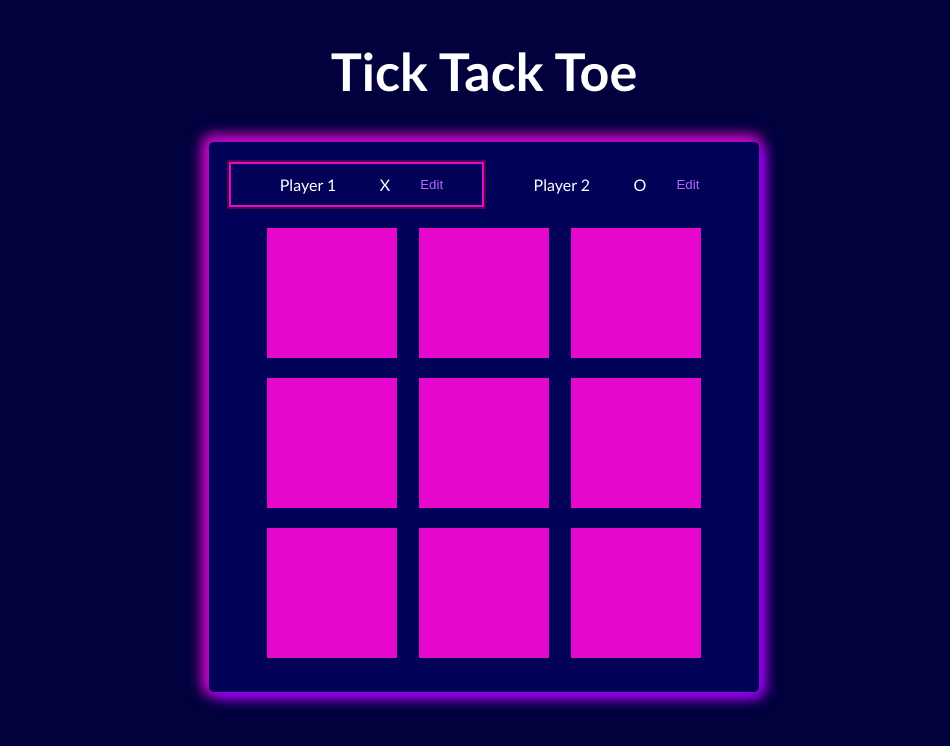
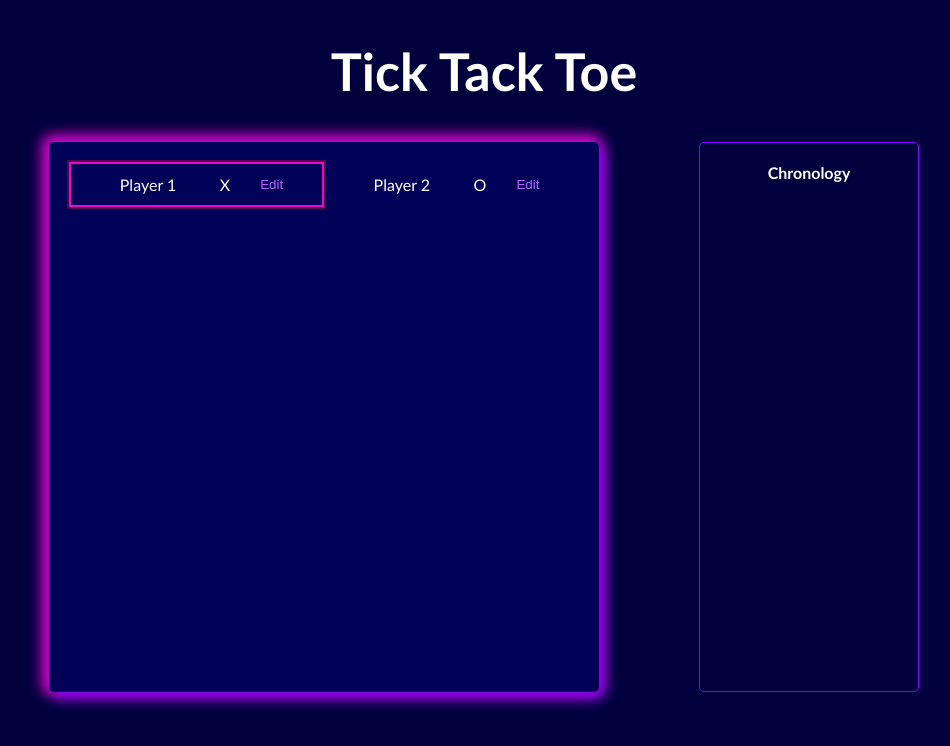
Before and after one commit to inv123/react-tick-tack-toe, a React (Create React App) app: page / in a window 1280 px wide. Shown: the top 746 px of the page, without its empty margins (156-1106 px from the left). Built offline with nearby package versions, Linux system fonts and the light colour scheme.

Commit message:
update player name

```diff
--- a/src/App.js
+++ b/src/App.js
@@ -4,14 +4,32 @@ import { Player } from './components/Player';
 import { GameBoard } from './components/GameBoard';
 import { useState } from 'react';
 
-export const App = () => {
-    const [playerTurn, setPlayerTurn] = useState('X');
+const PLAYERS = [
+    {
+        name: 'Player 1',
+        sign: 'X',
+        isActive: true
+    },
+    {
+        name: 'Player 2',
+        sign: 'O',
+        isActive: false
+    }
+]
 
 
-    function setPlayerMove(){
-        playerTurn === 'X' ? setPlayerTurn('O') : setPlayerTurn('X')
+export const App = () => {
+   const [playerInfo, setPlayerInfo] = useState(PLAYERS)
 
-    }
+   function setNewPlayerName(sign, inputName){
+       const updatePlayer = [...playerInfo].map((player) => {
+            if(player.sign == sign){
+                return {... player, name: inputName}
+            }
+            return player
+       })
+       setPlayerInfo(updatePlayer)
+   }
 
   return (
    <main>
@@ -23,12 +41,21 @@ export const App = () => {
             <div className='gaming-field'>
                 {/* PLAYERS */}
                 <div className='players'>
-                    <Player name='Player 1' sign={'X'} turn={playerTurn}></Player>
-                    <Player name='Player 2' sign={'O'} turn={playerTurn}></Player>
+                    {playerInfo.map((player, index) => (
+                        <Player key={index} name={player.name} sign={player.sign} isActive={player.isActive} setNewPlayerName={setNewPlayerName}/>
+                    ))}
                 </div>
 
                 {/* BOARD */}
-                <GameBoard setPlayerMove={setPlayerMove} turn={playerTurn}></GameBoard>
+                <GameBoard ></GameBoard>
+            </div>
+            <div className='chronology'>
+                <h4>Chronology</h4>
+                <ul>
+                    {/* {chronology.map((history, index) => (
+                        <li key={index}>{history.player} mark {history.mark} on row{history.row} and col {history.col}</li>
+                    ))} */}
+                </ul>
             </div>
         </div>
    </main>
--- a/src/components/GameBoard.js
+++ b/src/components/GameBoard.js
@@ -8,33 +8,20 @@ const initialGameBoard = [
     [null, null, null]
 ]
 
-export const GameBoard = ({turn, setPlayerMove}) => {
-    const [gameBoard, setGameBoard] = useState(initialGameBoard);
+export const GameBoard = ({turn, setPlayerMove, updateChronology}) => {
 
-    function handleClickBoard(rowIndex, colIndex, symbol){
-        setPlayerMove()
-        setGameBoard((prevGameBoard) => {
-            const updatedGameBoard = [...prevGameBoard.map((innerArray) => [...innerArray])];
-            if(turn === 'X'){
-                updatedGameBoard[rowIndex][colIndex] = "X";
 
-            }else{
-                updatedGameBoard[rowIndex][colIndex] = "O";
 
-            }
-            return updatedGameBoard
-        })
-    }
 
   return (
     <div className='game-board' >
-        {gameBoard.map((row, rowIndex) => (
+        {/* {gameBoard.map((row, rowIndex) => (
             <ul key={rowIndex}>
                 {row.map((col, colIndex) => (
                     <li key={colIndex} onClick={() => handleClickBoard(rowIndex, colIndex)}>{col}</li>
                 ))}
             </ul>
-        ))}
+        ))} */}
     </div>
   )
 }
--- a/src/components/Player.js
+++ b/src/components/Player.js
@@ -1,10 +1,10 @@
 import React from "react";
 import { useState } from "react";
 
-export const Player = ({name, sign, turn}) => {
+export const Player = ({name, sign, isActive, setNewPlayerName}) => {
     const [isEditing, setIsEditing] = useState(false);
-    const [playerName,setPlayerName] = useState(name);
-    const setPlayerTurnClass = turn === sign ? ' active' : null;
+    const [inputName, setInputName] = useState(name)
+    const setPlayerTurnClass = isActive ? ' active' : null;
     const editActionBtnClass = isEditing ? ' active' : null;
 
     function handleClick(){
@@ -13,19 +13,21 @@ export const Player = ({name, sign, turn}) => {
 
   return (
     <div className={'player ' + setPlayerTurnClass}>
-      {!isEditing ?
-        <span className="name">{playerName}</span>
-        :
-        <input
+      {!isEditing
+        ? <span className="name">{name}</span>
+        : <input
             className="name-input"
             type="text"
-            value={playerName}
-            onChange={(e) => setPlayerName(e.target.value)}></input>}
-
+            value={inputName}
+            onChange={(e) => setInputName(e.target.value)}></input>
+      }
       <span className="sign">{sign}</span>
       <button
         className={'action-btn ' + editActionBtnClass}
-        onClick={handleClick}>
+        onClick={() => {
+          handleClick();
+          isEditing && setNewPlayerName(sign, inputName)
+        }}>
         {isEditing ? 'Save' : 'Edit'}
         </button>
     </div>
--- a/src/style.css
+++ b/src/style.css
@@ -2,6 +2,10 @@
   box-sizing: border-box;
   margin: 0;
   padding: 0;
+}
+
+ul li {
+  list-style: none;
 }
 
 body {
@@ -22,6 +26,7 @@ body .gaming-field-container {
   width: 100%;
   display: flex;
   justify-content: center;
+  gap: 100px;
 }
 body .gaming-field-container .gaming-field {
   height: 550px;
@@ -156,4 +161,21 @@ body .gaming-field-container .gaming-field .game-board ul li button {
   background: none;
   border: none;
   cursor: pointer;
+}
+body .gaming-field-container .chronology {
+  max-width: 220px;
+  width: 100%;
+  display: flex;
+  justify-content: flex-start;
+  align-items: center;
+  flex-direction: column;
+  padding: 20px;
+  border: 1px solid #8800ff;
+  border-radius: 5px;
+}
+body .gaming-field-container .chronology h4 {
+  margin-bottom: 20px;
+}
+body .gaming-field-container .chronology li {
+  margin: 10px 0;
 }/*# sourceMappingURL=style.css.map */
--- a/src/style.scss
+++ b/src/style.scss
@@ -6,6 +6,10 @@ $dark-blue: rgb(1, 1, 62);
     box-sizing: border-box;
     margin: 0;
     padding: 0;
+}
+
+ul li{
+    list-style: none;
 }
 
 
@@ -30,6 +34,7 @@ body{
         width: 100%;
         display: flex;
         justify-content: center;
+        gap: 100px;
 
         .gaming-field{
             height: 550px;
@@ -191,5 +196,25 @@ body{
                 }
             }
         }
+
+        .chronology{
+            max-width: 220px;
+            width: 100%;
+            display: flex;
+            justify-content: flex-start;
+            align-items: center;
+            flex-direction: column;
+            padding: 20px;
+            border: 1px solid $pirple;
+            border-radius: 5px;
+
+            h4{
+                margin-bottom: 20px;
+            }
+
+            li{
+                margin: 10px 0;
+            }
+        }
     }
 }
```
Also changed, not shown: 1 other file (tests, documents, lock files or other folders).
